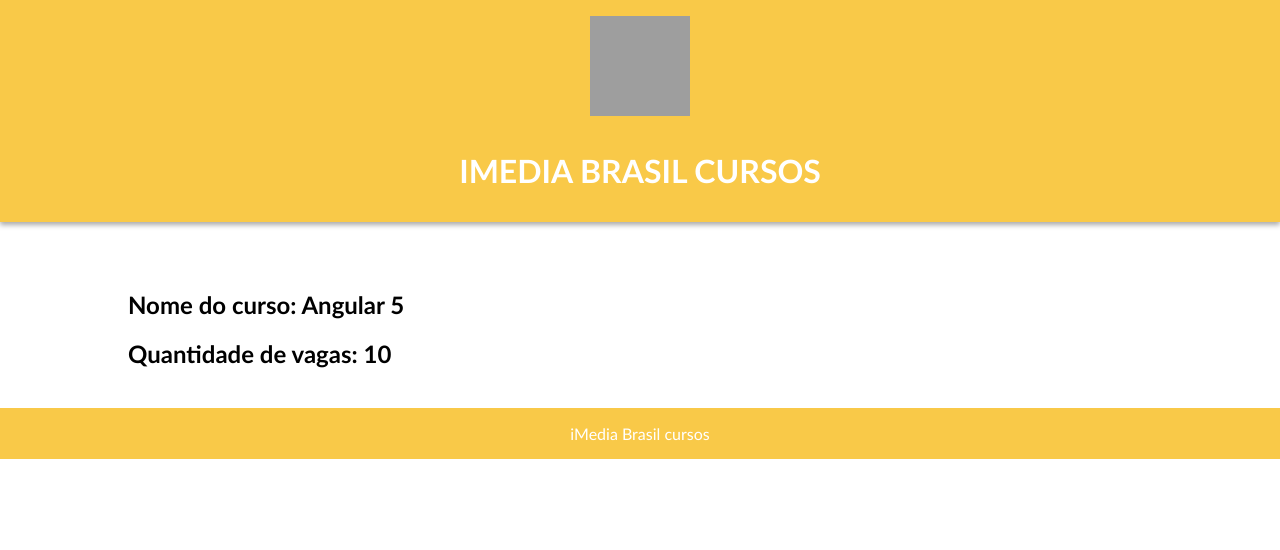
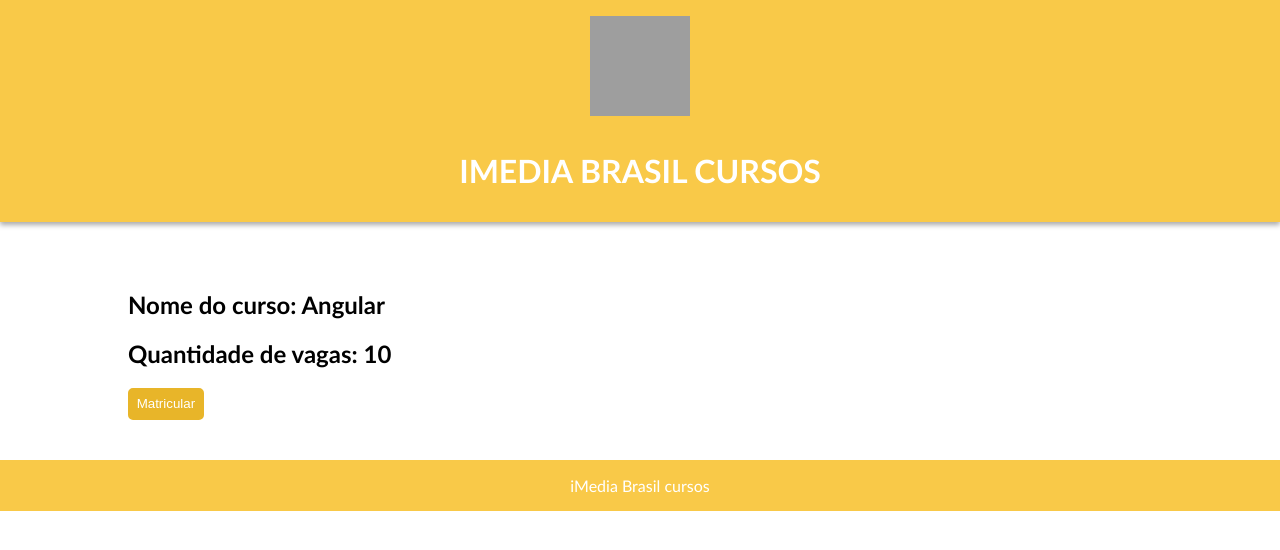
Before and after one commit to fellyph/curso-angular, an Angular app: page / in a window 1280 px wide. Shown: the top 550 px of the page. Built offline with nearby package versions, Linux system fonts and the light colour scheme; grey boxes are pictures that could not be loaded.

Commit message:
adding event binding

```diff
--- a/src/app/test.component.ts
+++ b/src/app/test.component.ts
@@ -5,10 +5,22 @@ import { Component } from '@angular/core';
     template: `<div class="course">
                 <h1>Nome do curso: {{nomeCurso}}</h1>
                 <h2>Quantidade de vagas: {{vagas}} </h2>
+                <button class="btn" (click)="matricularAluno()">Matricular</button>
             </div>`
 })
 
 export class TestComponent {
-    nomeCurso = 'Angular 5';
-    vagas = 10;
+    nomeCurso: string;
+    vagas: number;
+
+    constructor() {
+        this.nomeCurso = 'Angular';
+        this.vagas = 10;
+    }
+
+    matricularAluno() {
+        if (this.vagas > 0) {
+            this.vagas--;
+        }
+    }
 }
```
